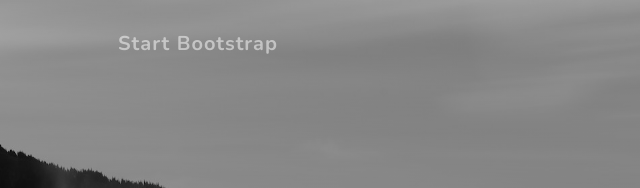
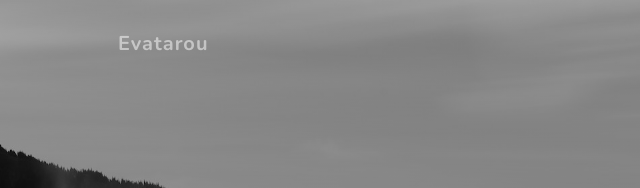
Before and after one commit to sakanaJA/portfoli_sm, a plain HTML site: page index.html in a window 1280 px wide. Shown: the top 188 px of the page, 0-640 px from the left. Drawn offline with nearby package versions, Linux system fonts and the light colour scheme.

Commit message:
Update index.html

```diff
--- a/index.html
+++ b/index.html
@@ -5,7 +5,7 @@
         <meta name="viewport" content="width=device-width, initial-scale=1, shrink-to-fit=no" />
         <meta name="description" content="" />
         <meta name="author" content="" />
-        <title>Grayscale_test - Start Bootstrap Theme</title>
+        <title>Grayscale_test - Evatarou Theme</title>
         <link rel="icon" type="image/x-icon" href="assets/favicon.ico" />
         <!-- Font Awesome icons (free version)-->
         <script src="https://use.fontawesome.com/releases/v6.3.0/js/all.js" crossorigin="anonymous"></script>
@@ -19,7 +19,7 @@
         <!-- Navigation-->
         <nav class="navbar navbar-expand-lg navbar-light fixed-top" id="mainNav">
             <div class="container px-4 px-lg-5">
-                <a class="navbar-brand" href="#page-top">Start Bootstrap</a>
+                <a class="navbar-brand" href="#page-top">Evatarou</a>
                 <button class="navbar-toggler navbar-toggler-right" type="button" data-bs-toggle="collapse" data-bs-target="#navbarResponsive" aria-controls="navbarResponsive" aria-expanded="false" aria-label="Toggle navigation">
                     Menu
                     <i class="fas fa-bars"></i>
```
